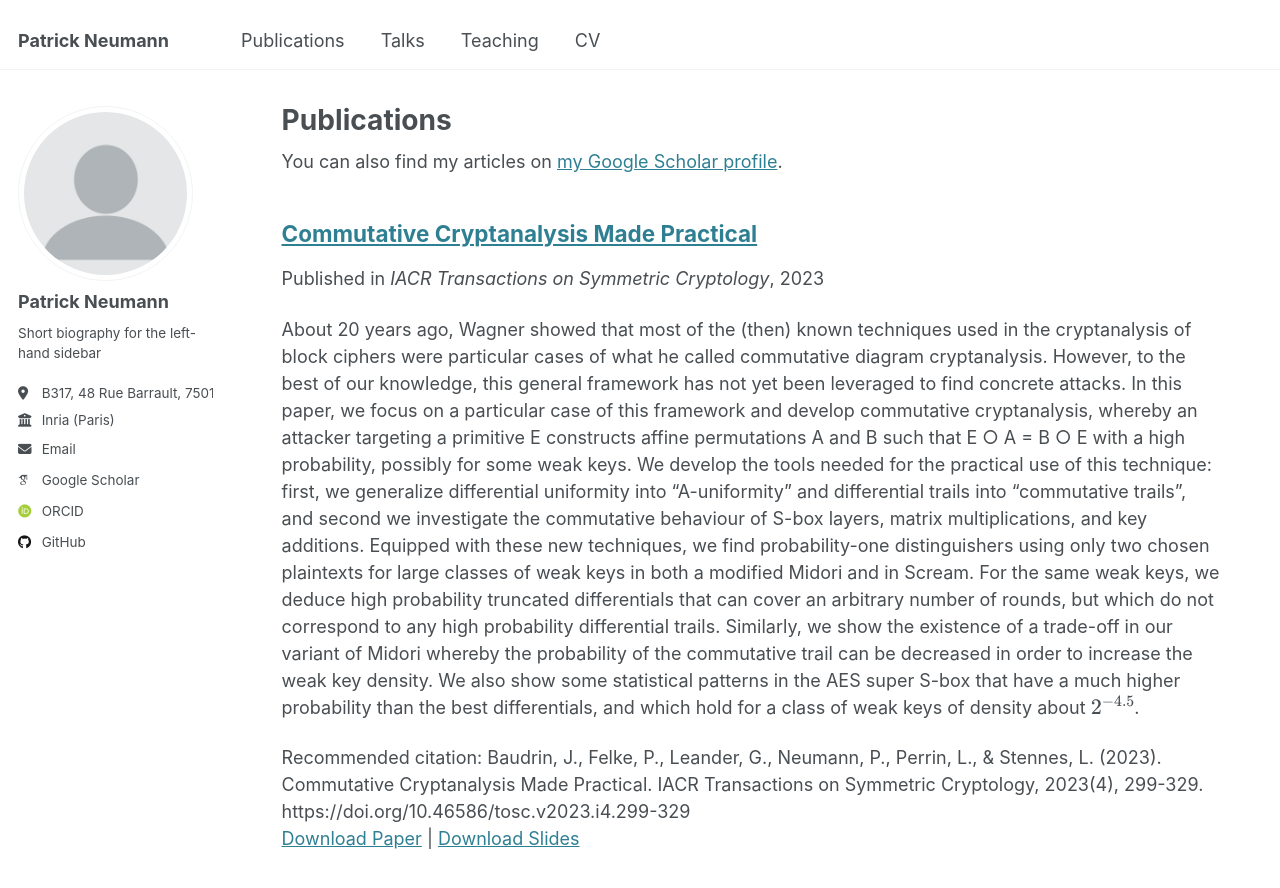
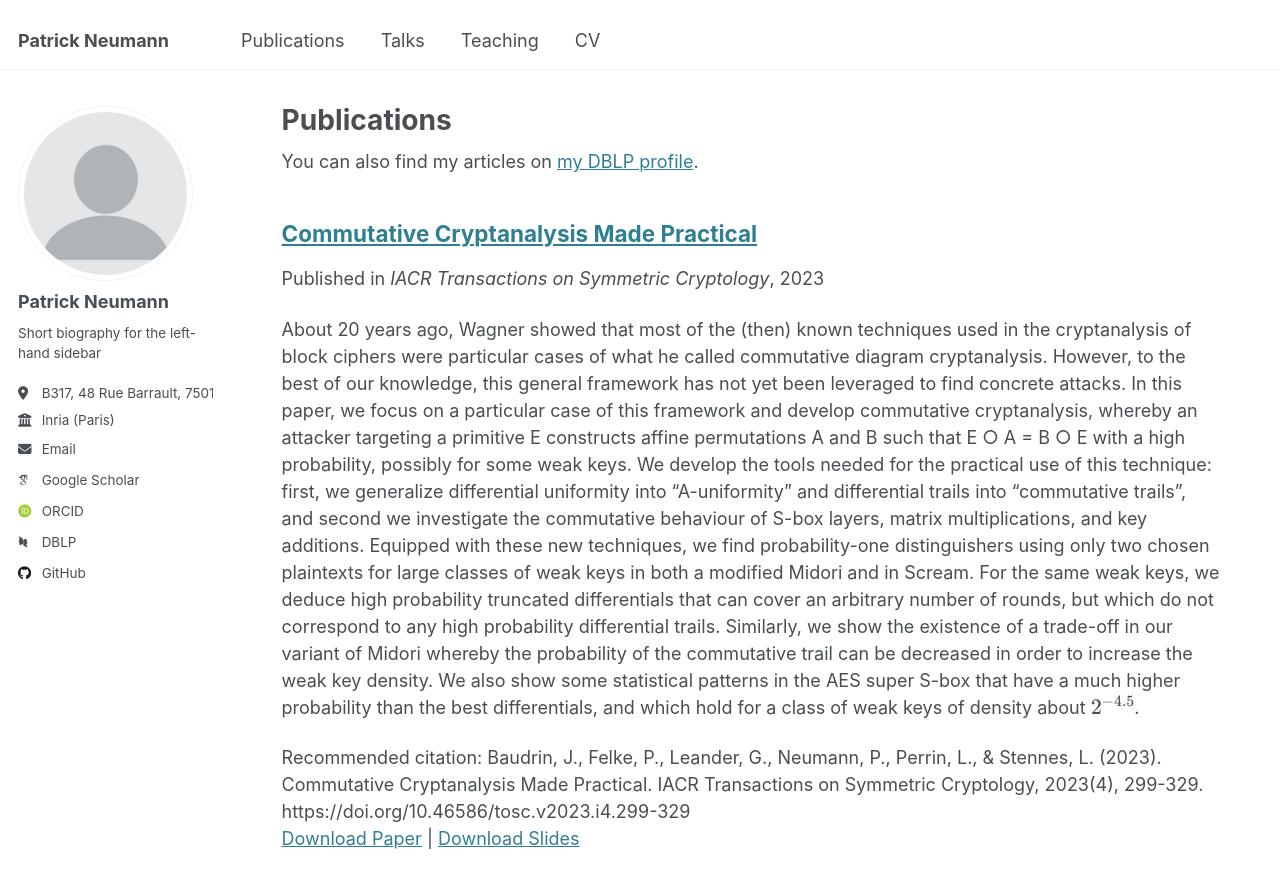
Before and after one commit to PatrickNeumann93/PatrickNeumann93.github.io, a Jekyll site: the page built from _pages/publications.html, in a window 1280 px wide and 900 px high. Shown: the top 888 px of the window. Built offline with Jekyll 4.4.1, drawn with Linux system fonts in a browser that asks for light colours; some web fonts are replaced.

Commit message:
Added DBLP

```diff
--- a/_config.yml
+++ b/_config.yml
@@ -40,6 +40,7 @@ author:
   pubmed           :
   researchgate     : # URL
   scopus           : # URL
+  dblp             : "https://dblp.org/pid/32/2220-4.html"
 
   # Repositories and software development
   bitbucket        : # Username - Update with your username on the site
--- a/_includes/author-profile.html
+++ b/_includes/author-profile.html
@@ -61,6 +61,9 @@
       {% endif %}
       {% if author.scopus %}
         <li><a href="{{ author.scopus }}"><i class="ai ai-scopus icon-pad-right"></i>Scopus</a></li>
+      {% endif %}
+      {% if author.dblp %}
+        <li><a href="{{ author.dblp }}"><i class="ai ai-dblp ai-fw icon-pad-right"></i>DBLP</a></li>
       {% endif %}
 
       <!-- Font Awesome icons / Repositories and software development -->
--- a/_pages/publications.html
+++ b/_pages/publications.html
@@ -5,8 +5,8 @@ permalink: /publications/
 author_profile: true
 ---
 
-{% if site.author.googlescholar %}
-  <div class="wordwrap">You can also find my articles on <a href="{{site.author.googlescholar}}">my Google Scholar profile</a>.</div>
+{% if site.author.dblp %}
+  <div class="wordwrap">You can also find my articles on <a href="{{site.author.dblp}}">my DBLP profile</a>.</div>
 {% endif %}
 
 {% include base_path %}
```
